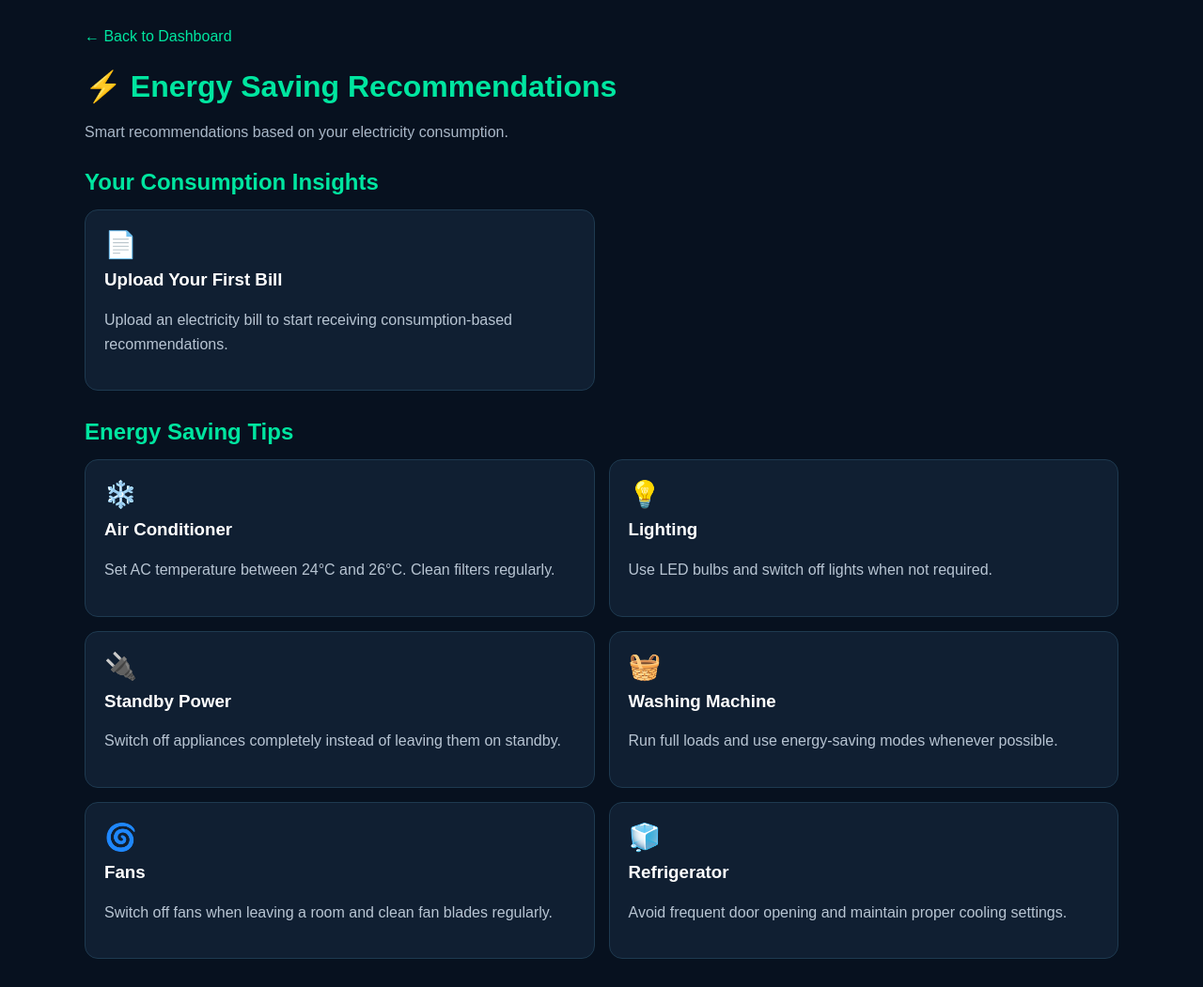
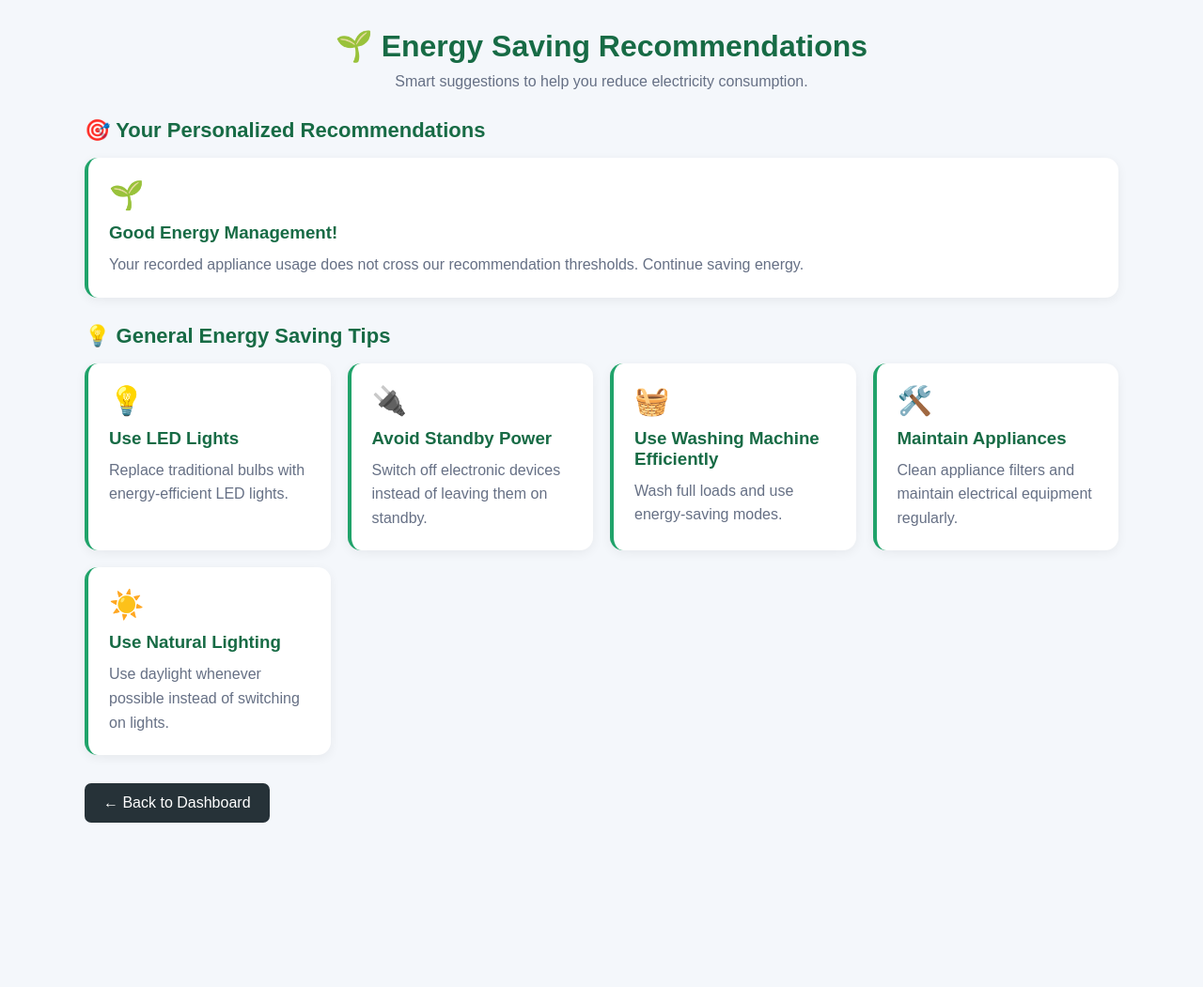
Before and after one commit to nagadeepthidola-cmd/VoltVision, a PHP site: page /analytics/energy_recommendations.php in a window 1280 px wide. Shown: the whole page at 94% size. After the commit the page ends 876 px from the top, so only its background shows below. Run offline with PHP 8.4, Linux system fonts and the light colour scheme; the visitor is signed in with stand-in values (Sample User, id 1); tables that the repository leaves empty or names only in its code hold one stand-in row (values such as "Sample post").

Commit message:
Update personalized energy recommendations

```diff
--- a/analytics/energy_recommendations.php
+++ b/analytics/energy_recommendations.php
@@ -1,155 +1,182 @@
+
 <?php
 session_start();
 
+// Check login
 if (!isset($_SESSION["user_id"])) {
     header("Location: ../login.php");
     exit;
 }
 
+// Database connection
 require_once __DIR__ . "/../config/db.php";
 
 $userId = (int)$_SESSION["user_id"];
 
-// Get latest 6 electricity bills
-$sql = "SELECT units_kwh, bill_date
-        FROM bills
+// Get latest prediction of logged-in user
+$sql = "SELECT *
+        FROM predictions
         WHERE user_id = ?
-          AND units_kwh IS NOT NULL
-          AND units_kwh > 0
-        ORDER BY bill_date DESC, id DESC
-        LIMIT 6";
+        ORDER BY created_at DESC, id DESC
+        LIMIT 1";
 
 $stmt = $conn->prepare($sql);
 $stmt->bind_param("i", $userId);
 $stmt->execute();
 
 $result = $stmt->get_result();
-$bills = [];
-
-while ($row = $result->fetch_assoc()) {
-    $bills[] = $row;
-}
+$usage = $result->fetch_assoc();
 
 $stmt->close();
 
-$recommendations = [];
-$latestUnits = 0;
-$averageUnits = 0;
-$change = 0;
+// Personalized recommendations
+$personalTips = [];
 
-if (count($bills) > 0) {
+if ($usage) {
 
-    $latestUnits = (float)$bills[0]["units_kwh"];
-
-    if (count($bills) > 1) {
-        $historicalUnits = [];
-
-        for ($i = 1; $i < count($bills); $i++) {
-            $historicalUnits[] = (float)$bills[$i]["units_kwh"];
-        }
-
-        $averageUnits = array_sum($historicalUnits) / count($historicalUnits);
-
-        if ($averageUnits > 0) {
-            $change = (($latestUnits - $averageUnits) / $averageUnits) * 100;
-        }
-    }
-
-    if (count($bills) < 6) {
-        $recommendations[] = [
-            "icon" => "📊",
-            "title" => "Upload More Electricity Bills",
-            "description" => "Upload at least 6 monthly bills to get more reliable consumption analysis."
+    // AC recommendation
+    if ((float)$usage["air_conditioner_daily_hours"] >= 8) {
+        $personalTips[] = [
+            "title" => "Reduce AC Usage",
+            "description" => "Your AC usage is high. Try setting the temperature between 24°C and 26°C. Switch it off when not needed.",
+            "icon" => "❄️"
         ];
     }
 
-    if (count($bills) > 1 && $change > 20) {
-        $recommendations[] = [
-            "icon" => "⚠️",
-            "title" => "Reduce Overall Electricity Usage",
-            "description" => "Your latest usage is higher than your historical average. Check which appliances are consuming more electricity."
+    // Fan recommendation
+    if ((float)$usage["fan_daily_hours"] >= 10) {
+        $personalTips[] = [
+            "title" => "Optimize Fan Usage",
+            "description" => "Your fans are running for many hours. Switch them off when leaving the room.",
+            "icon" => "🌀"
         ];
     }
 
-    if (count($bills) > 1 && $change <= 20 && $change > 0) {
-        $recommendations[] = [
-            "icon" => "💡",
-            "title" => "Monitor Your Consumption",
-            "description" => "Your electricity usage has increased slightly. Switch off unused appliances and monitor your monthly consumption."
+    // Television recommendation
+    if ((float)$usage["television_daily_hours"] >= 5) {
+        $personalTips[] = [
+            "title" => "Reduce TV Usage",
+            "description" => "Your TV usage is relatively high. Turn it off when nobody is watching.",
+            "icon" => "📺"
         ];
     }
 
-    if (count($bills) > 1 && $change <= 0) {
-        $recommendations[] = [
-            "icon" => "🌱",
-            "title" => "Good Energy Management!",
-            "description" => "Your latest consumption is at or below your historical average. Continue following energy-saving habits."
+    // Monitor recommendation
+    if ((float)$usage["monitor_daily_hours"] >= 8) {
+        $personalTips[] = [
+            "title" => "Optimize Monitor Usage",
+            "description" => "Your monitor is used for many hours. Enable sleep mode and switch it off when not in use.",
+            "icon" => "🖥️"
         ];
     }
+
+    // Motor pump recommendation
+    if ((float)$usage["motor_pump_daily_hours"] >= 3) {
+        $personalTips[] = [
+            "title" => "Manage Motor Pump Usage",
+            "description" => "Your motor pump runs for several hours. Use it only when necessary.",
+            "icon" => "⚙️"
+        ];
     }
 
-// General energy-saving recommendations
+    // Refrigerator recommendation
+    if ((int)$usage["refrigerator"] > 0) {
+        $personalTips[] = [
+            "title" => "Maintain Refrigerator Efficiency",
+            "description" => "Avoid frequent door opening and maintain the recommended cooling setting.",
+            "icon" => "🧊"
+        ];
+    }
+
+    // Overall estimated consumption
+    if ((float)$usage["estimated_units"] >= 300) {
+        $personalTips[] = [
+            "title" => "High Estimated Consumption",
+            "description" => "Your estimated monthly consumption is high. Review your appliance usage and reduce unnecessary operating hours.",
+            "icon" => "⚡"
+        ];
+    }
+
+    // If no specific recommendation is needed
+    if (empty($personalTips)) {
+        $personalTips[] = [
+            "title" => "Good Energy Management!",
+            "description" => "Your recorded appliance usage does not cross our recommendation thresholds. Continue saving energy.",
+            "icon" => "🌱"
+        ];
+    }
+
+} else {
+
+    // No prediction available
+    $personalTips[] = [
+        "title" => "No Prediction Found",
+        "description" => "Create your first electricity bill prediction to receive personalized energy-saving recommendations.",
+        "icon" => "📊",
+        "link" => "../predict_bill.php"
+    ];
+}
+
+// Common general tips
 $generalTips = [
+
     [
-        "icon" => "❄️",
-        "title" => "Air Conditioner",
-        "description" => "Set AC temperature between 24°C and 26°C. Clean filters regularly."
+        "title" => "Use LED Lights",
+        "description" => "Replace traditional bulbs with energy-efficient LED lights.",
+        "icon" => "💡"
     ],
+
     [
-        "icon" => "💡",
-        "title" => "Lighting",
-        "description" => "Use LED bulbs and switch off lights when not required."
+        "title" => "Avoid Standby Power",
+        "description" => "Switch off electronic devices instead of leaving them on standby.",
+        "icon" => "🔌"
     ],
+
     [
-        "icon" => "🔌",
-        "title" => "Standby Power",
-        "description" => "Switch off appliances completely instead of leaving them on standby."
+        "title" => "Use Washing Machine Efficiently",
+        "description" => "Wash full loads and use energy-saving modes.",
+        "icon" => "🧺"
     ],
+
     [
-        "icon" => "🧺",
-        "title" => "Washing Machine",
-        "description" => "Run full loads and use energy-saving modes whenever possible."
+        "title" => "Maintain Appliances",
+        "description" => "Clean appliance filters and maintain electrical equipment regularly.",
+        "icon" => "🛠️"
     ],
+
     [
-        "icon" => "🌀",
-        "title" => "Fans",
-        "description" => "Switch off fans when leaving a room and clean fan blades regularly."
-    ],
-    [
-        "icon" => "🧊",
-        "title" => "Refrigerator",
-        "description" => "Avoid frequent door opening and maintain proper cooling settings."
+        "title" => "Use Natural Lighting",
+        "description" => "Use daylight whenever possible instead of switching on lights.",
+        "icon" => "☀️"
     ]
+
 ];
 
-if (count($recommendations) === 0 && count($bills) === 0) {
-    $recommendations[] = [
-        "icon" => "📄",
-        "title" => "Upload Your First Bill",
-        "description" => "Upload an electricity bill to start receiving consumption-based recommendations."
-    ];
-}
 ?>
 
 <!DOCTYPE html>
 <html lang="en">
+
 <head>
+
 <meta charset="UTF-8">
 <meta name="viewport" content="width=device-width, initial-scale=1.0">
 
-<title>Energy Recommendations | VoltVision</title>
+<title>Energy Saving Recommendations</title>
 
 <style>
+
 * {
+    margin: 0;
+    padding: 0;
     box-sizing: border-box;
 }
 
 body {
-    margin: 0;
-    padding: 30px;
-    background: #07111f;
-    color: white;
     font-family: Arial, sans-serif;
+    background: #f4f7fb;
+    color: #263238;
+    padding: 30px 15px;
 }
 
 .container {
@@ -157,159 +184,194 @@ body {
     margin: auto;
 }
 
-.back {
-    color: #00e6a0;
-    text-decoration: none;
-}
-
-h1 {
-    color: #00e6a0;
-    margin-top: 25px;
-}
-
-.subtitle {
-    color: #aab8c8;
-    margin-bottom: 25px;
-}
-
-.stats {
-    display: grid;
-    grid-template-columns: repeat(3, 1fr);
-    gap: 15px;
+.header {
+    text-align: center;
     margin-bottom: 30px;
 }
 
-.stat-card, .tip-card {
-    background: #101f32;
-    border: 1px solid #1e3a50;
-    border-radius: 14px;
-    padding: 20px;
+.header h1 {
+    color: #176b45;
+    margin-bottom: 10px;
 }
 
-.stat-card h2 {
-    color: #00e6a0;
-    margin-bottom: 5px;
+.header p {
+    color: #667085;
 }
 
-.stat-card p, .tip-card p {
-    color: #b8c5d3;
+.section-title {
+    margin: 28px 0 16px;
+    color: #176b45;
+    font-size: 22px;
+}
+
+.cards {
+    display: grid;
+    grid-template-columns: repeat(auto-fit, minmax(250px, 1fr));
+    gap: 18px;
+}
+
+.card {
+    background: white;
+    padding: 22px;
+    border-radius: 14px;
+    box-shadow: 0 3px 12px rgba(0,0,0,0.06);
+    border-left: 4px solid #20a36a;
+    transition: transform 0.2s;
+}
+
+.card:hover {
+    transform: translateY(-4px);
+}
+
+.icon {
+    font-size: 30px;
+    margin-bottom: 12px;
+}
+
+.card h3 {
+    margin-bottom: 10px;
+    color: #176b45;
+}
+
+.card p {
+    color: #667085;
     line-height: 1.6;
 }
 
-.section-title {
-    color: #00e6a0;
-    margin: 30px 0 15px;
+.card a {
+    display: inline-block;
+    margin-top: 15px;
+    padding: 10px 16px;
+    background: #198754;
+    color: white;
+    text-decoration: none;
+    border-radius: 7px;
 }
 
-.tips-grid {
-    display: grid;
-    grid-template-columns: repeat(2, 1fr);
-    gap: 15px;
+.card a:hover {
+    background: #146c43;
 }
 
-.tip-card h3 {
-    margin-top: 0;
+.back-btn {
+    display: inline-block;
+    margin-top: 30px;
+    padding: 12px 20px;
+    background: #263238;
+    color: white;
+    text-decoration: none;
+    border-radius: 7px;
 }
 
-.tip-icon {
-    font-size: 28px;
-    margin-bottom: 10px;
+.back-btn:hover {
+    background: #111827;
 }
 
-.empty {
-    background: #101f32;
-    padding: 20px;
-    border-radius: 12px;
-    color: #ffc857;
+@media(max-width:600px) {
+
+    body {
+        padding: 20px 12px;
     }
 
-@media(max-width:650px) {
-    body {
-        padding: 15px;
+    .section-title {
+        font-size: 19px;
     }
 
-    .stats, .tips-grid {
-        grid-template-columns: 1fr;
 }
-}
+
 </style>
+
 </head>
 
 <body>
 
 <div class="container">
 
-<a href="../dashboard.php" class="back">← Back to Dashboard</a>
+    <div class="header">
 
-<h1>⚡ Energy Saving Recommendations</h1>
+        <h1>🌱 Energy Saving Recommendations</h1>
 
-<p class="subtitle">
-Smart recommendations based on your electricity consumption.
+        <p>
+            Smart suggestions to help you reduce electricity consumption.
         </p>
-
-<?php if (count($bills) > 0): ?>
-
-<div class="stats">
-
-    <div class="stat-card">
-        <p>Latest Usage</p>
-        <h2><?= number_format($latestUnits, 2) ?> kWh</h2>
-    </div>
-
-    <div class="stat-card">
-        <p>Historical Average</p>
-        <h2>
-            <?= count($bills) > 1
-                ? number_format($averageUnits, 2) . " kWh"
-                : "Not available" ?>
-        </h2>
-    </div>
-
-    <div class="stat-card">
-        <p>Usage Change</p>
-        <h2>
-            <?= count($bills) > 1
-                ? number_format($change, 2) . "%"
-                : "Not available" ?>
-        </h2>
-    </div>
 
     </div>
 
+
+    <!-- Personalized Recommendations -->
+
+    <h2 class="section-title">
+        🎯 Your Personalized Recommendations
+    </h2>
+
+    <div class="cards">
+
+        <?php foreach ($personalTips as $tip): ?>
+
+            <div class="card">
+
+                <div class="icon">
+                    <?= htmlspecialchars($tip["icon"]) ?>
+                </div>
+
+                <h3>
+                    <?= htmlspecialchars($tip["title"]) ?>
+                </h3>
+
+                <p>
+                    <?= htmlspecialchars($tip["description"]) ?>
+                </p>
+
+                <?php if (!empty($tip["link"])): ?>
+
+                    <a href="<?= htmlspecialchars($tip["link"]) ?>">
+                        Create Prediction →
+                    </a>
+
                 <?php endif; ?>
 
-<h2 class="section-title">Your Consumption Insights</h2>
-
-<div class="tips-grid">
-
-<?php foreach ($recommendations as $tip): ?>
-
-    <div class="tip-card">
-        <div class="tip-icon"><?= $tip["icon"] ?></div>
-        <h3><?= htmlspecialchars($tip["title"]) ?></h3>
-        <p><?= htmlspecialchars($tip["description"]) ?></p>
             </div>
 
         <?php endforeach; ?>
 
     </div>
 
-<h2 class="section-title">Energy Saving Tips</h2>
 
-<div class="tips-grid">
+    <!-- General Recommendations -->
+
+    <h2 class="section-title">
+        💡 General Energy Saving Tips
+    </h2>
+
+    <div class="cards">
 
         <?php foreach ($generalTips as $tip): ?>
 
-    <div class="tip-card">
-        <div class="tip-icon"><?= $tip["icon"] ?></div>
-        <h3><?= htmlspecialchars($tip["title"]) ?></h3>
-        <p><?= htmlspecialchars($tip["description"]) ?></p>
+            <div class="card">
+
+                <div class="icon">
+                    <?= htmlspecialchars($tip["icon"]) ?>
+                </div>
+
+                <h3>
+                    <?= htmlspecialchars($tip["title"]) ?>
+                </h3>
+
+                <p>
+                    <?= htmlspecialchars($tip["description"]) ?>
+                </p>
+
             </div>
 
         <?php endforeach; ?>
 
     </div>
 
+
+    <a href="../dashboard.php" class="back-btn">
+        ← Back to Dashboard
+    </a>
+
 </div>
+
 </body>
 </html>
```
Also changed, not shown: dashboard.php (+5 -5 lines). Lines whose indentation alone changed are shown as unchanged.
